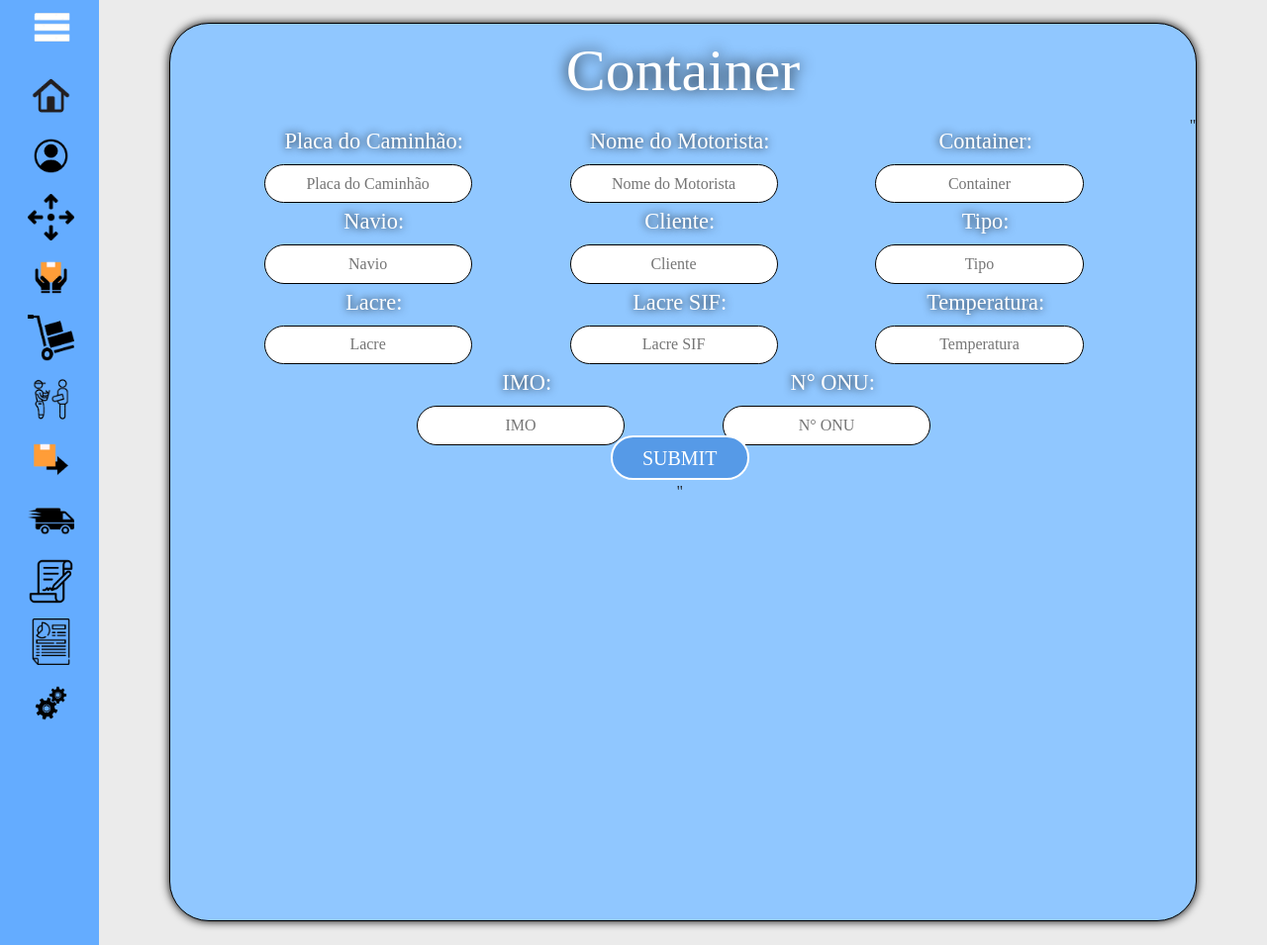
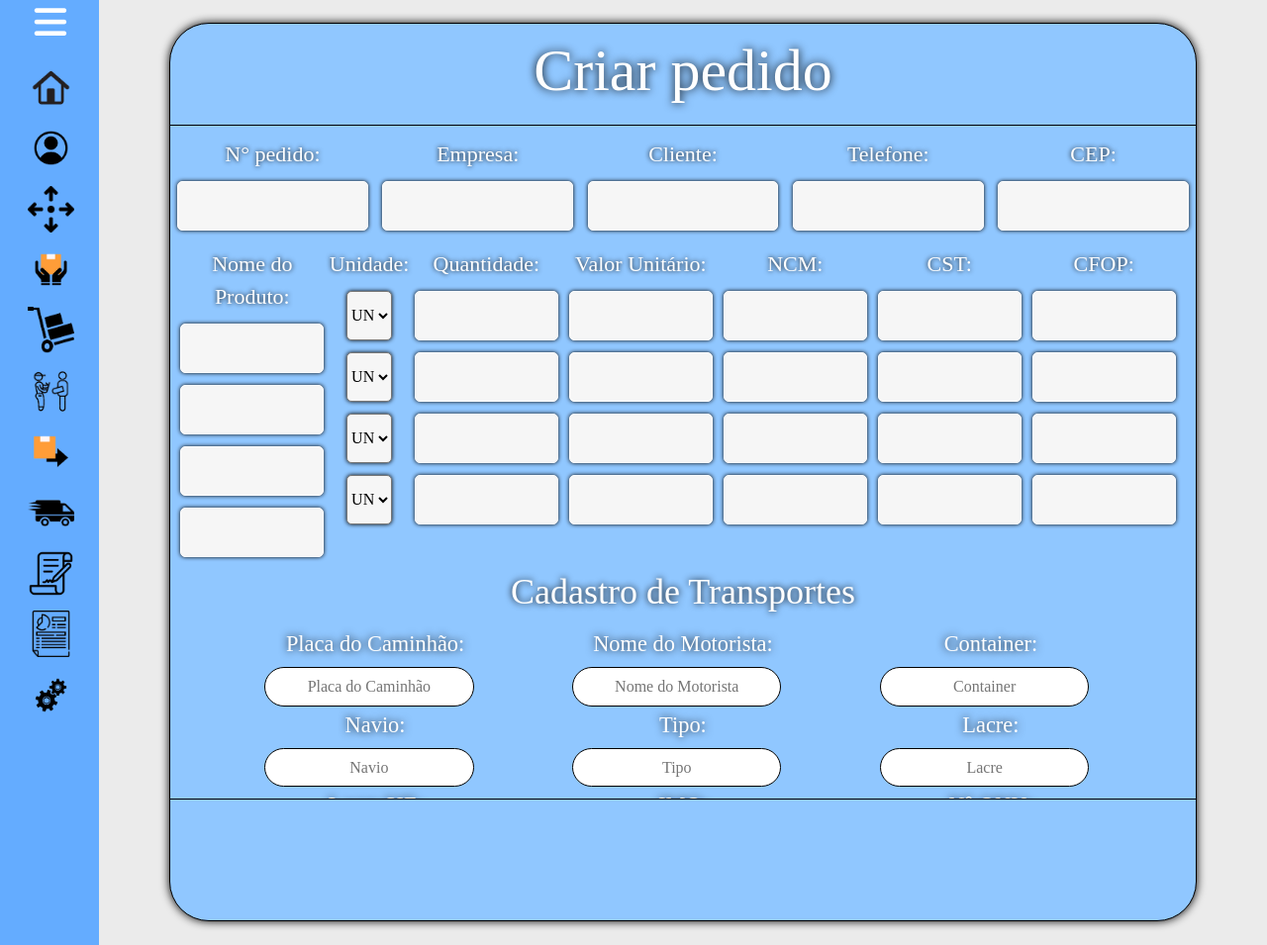
Before and after one commit to Henrique-Venzon/Projeto_Logistica, a PHP site: page /containerP.php in a window 1280 px wide. Shown: the part 83-1038 px from the top of the page at 99% size. Run offline with PHP 8.4, Linux system fonts and the light colour scheme; the visitor is signed in with stand-in values (Sample User, id 1); some libraries are stand-ins or nearby versions; some web fonts are replaced.

Commit message:
buceta pt2

```diff
--- a/containerP.php
+++ b/containerP.php
@@ -40,8 +40,115 @@ if (!isset($_SESSION['id'])) {
         <div class="DivDireita">
             <div class="table-inputs">
                 <div class="txtCont">
-                    <h1>Container</h1>
+                    <h1>Criar pedido</h1>
                     </div>
+        <div class="tabela-scroll">
+                    <form action="">
+                    <div class="colunas1">
+                    <div class="numeroPedido">
+        <label for="num">N° pedido:</label>
+        <input id="num" type="number" required>
+        </div>
+        <div class="NomeDaEmpresa">
+        <label for="empresa">Empresa:</label>
+        <input id="empresa" type="text" required>
+        </div>
+          <div class="cliente">
+        <label for="nomeCliente">Cliente:</label>
+        <input id="nomeCliente" type="text" required>
+        </div>
+        <div class="telefone">
+        <label for="telefone">Telefone:</label>
+        <input id="telefone" type="number" required>
+        </div>
+        <div class="cep">
+        <label for="cep">CEP:</label>
+        <input id="cep" type="number" required>
+        </div>
+    </div>
+
+    <div class="colunas">
+    <div class="produto">
+      <label for="produto">Nome do Produto:</label>
+      <input type="text" id="produto" name="produto" required>
+      <input type="text" id="produto" name="produto" required>
+      <input type="text" id="produto" name="produto" required>
+      <input type="text" id="produto" name="produto" required>
+    </div>
+
+    <div class="unidade">
+      <label for="unidade">Unidade:</label>
+      <select id="unidade" name="unidade" required>
+        <option value="UN">UN</option>
+        <option value="RL">RL</option>
+        <option value="FD">FD</option>
+        <option value="KG">KG</option>
+      </select>
+      <select id="unidade" name="unidade" required>
+        <option value="UN">UN</option>
+        <option value="RL">RL</option>
+        <option value="FD">FD</option>
+        <option value="KG">KG</option>
+      </select>
+      <select id="unidade" name="unidade" required>
+        <option value="UN">UN</option>
+        <option value="RL">RL</option>
+        <option value="FD">FD</option>
+        <option value="KG">KG</option>
+      </select>
+      <select id="unidade" name="unidade" required>
+        <option value="UN">UN</option>
+        <option value="RL">RL</option>
+        <option value="FD">FD</option>
+        <option value="KG">KG</option>
+      </select>
+    </div>
+
+    <div class="quantidade">
+      <label for="quantidade">Quantidade:</label>
+      <input type="number" id="quantidade" name="quantidade" min="1" >
+      <input type="number" id="quantidade" name="quantidade" min="1" >
+      <input type="number" id="quantidade" name="quantidade" min="1" >
+      <input type="number" id="quantidade" name="quantidade" min="1" >
+    </div>
+
+    <div class="valor">
+      <label for="valor">Valor Unitário:</label>
+      <input type="number" id="valor" name="valor" step="0.01" >
+      <input type="number" id="valor" name="valor" step="0.01" >
+      <input type="number" id="valor" name="valor" step="0.01" >
+      <input type="number" id="valor" name="valor" step="0.01" >
+    </div>
+
+    <div class="ncm">
+      <label for="ncm">NCM:</label>
+      <input type="text" id="ncm" name="ncm" required>
+      <input type="text" id="ncm" name="ncm" required>
+      <input type="text" id="ncm" name="ncm" required>
+      <input type="text" id="ncm" name="ncm" required>
+    </div>
+
+    <div class="cst">
+      <label for="cst">CST:</label>
+      <input type="text" id="cst" name="cst" required>
+      <input type="text" id="cst" name="cst" required>
+      <input type="text" id="cst" name="cst" required>
+      <input type="text" id="cst" name="cst" required>
+    </div>
+
+    <div class="cfop">
+      <label for="cfop">CFOP:</label>
+      <input type="text" id="cfop" name="cfop" required>
+      <input type="text" id="cfop" name="cfop" required>
+      <input type="text" id="cfop" name="cfop" required>
+      <input type="text" id="cfop" name="cfop" required>
+    </div>
+  </div>
+
+  </form>
+        <div class="transportes">
+            <h1>Cadastro de Transportes</h1>
+        </div>
                 <div class="form">
               <form  action="processamento/processarcontainer.php" method="post">
                 <div class="inputs">
@@ -61,10 +168,7 @@ if (!isset($_SESSION['id'])) {
                     <label for="">Navio:</label>
                     <input type="text" name="navio" placeholder="Navio">
                     </div>
-                    <div class="juntar">
-                    <label for="">Cliente:</label>
-                    <input type="text" name="cliente" placeholder="Cliente">
-                    </div>
+
                     <div class="juntar">
                     <label for="">Tipo:</label>
                     <input type="text" name="tipo" placeholder="Tipo">
@@ -77,10 +181,7 @@ if (!isset($_SESSION['id'])) {
                     <label for="">Lacre SIF:</label>
                     <input type="text" name="LacreSif" placeholder="Lacre SIF">
                     </div>
-                    <div class="juntar">
-                    <label for="">Temperatura:</label>
-                    <input type="text" name="Temperatura" placeholder="Temperatura">
-                    </div>
+
                     <div class="juntar">
                     <label for="">IMO:</label>
                     <input type="text" name="IMD" placeholder="IMO">
@@ -89,33 +190,37 @@ if (!isset($_SESSION['id'])) {
                     <label for="">N° ONU:</label>
                     <input type="text" name="NOnu" placeholder="N° ONU">
                     </div>
+                </div>
+                <div class="inputObs">
+                    <div>
+                    <label for="">Observação</label>
+</div>
+                    <input type="text">
+                </div>
 
                     <div class="enviar">
         <input type="submit" onclick="exibirMensagem()">
     </div>
 </form>
 
-<script>
+        </div>
+
+
+
+
+                </div>
+
+                </div>
+    </div>
+
+    </main>
+
+
+    <script>
     function exibirMensagem() {
         alert('Dados enviados com sucesso!');
     }
 </script>
-    </form>
-
-"
-
-        </div>
-
-
-                        "
-
-                </div>
-
-
-    </main>
-
-
-
     <script src="js/sidebar.js"></script>
     <script src="https://cdn.jsdelivr.net/npm/bootstrap@5.3.0-alpha3/dist/js/bootstrap.bundle.min.js"
         integrity="sha384-ENjdO4Dr2bkBIFxQpeoTz1HIcje39Wm4jDKdf19U8gI4ddQ3GYNS7NTKfAdVQSZe"
--- a/css/container.css
+++ b/css/container.css
@@ -8,7 +8,24 @@ main{
     width: 100%;
     display: flex;
 }
+.tabela-scroll {
+    margin-top: 20px;
+    max-height: 680px;
+    overflow-y: auto;
+    outline: 1px solid black;
 
+  }
+  .tabela-scroll::-webkit-scrollbar-track {
+    background-color: #fff;
+  }
+
+  .tabela-scroll::-webkit-scrollbar-thumb {
+    background-color: #045483;
+  }
+  .tabela-scroll::-webkit-scrollbar {
+    height: 1px;
+    width: 10px;
+  }
 .DivDireita{
     flex-grow: 1;
     background-color: #ebebeb;
@@ -22,13 +39,63 @@ main{
     width: 30%;
     margin-top: 1.5%;
 }
+.colunas1{
+
+    margin-top: 1.2%;
+    display: flex;
+    flex-direction: row;
+    text-align: center;
+    justify-content: space-around;
+  }
+  .colunas1 label,.colunas label {
+    display: block;
+    margin-bottom: 3px;
+    color: rgb(255, 255, 255);
+    font-size: 22px;
+    text-shadow: 0 0 5px black;
+  }
+
+  .colunas1 input,.colunas input{
+    height: 50px;
+    border: 1.5px solid #ffffff;
+    box-sizing: border-box;
+    width: 93%;
+    font-size: 18px;
+    background-color: #f6f6f6;
+    border-radius: 5px;
+    margin-bottom: 4px;
+    box-shadow: 0px 0px 4px rgb(0, 0, 0);
+    margin-top: 8px;
+  }
+  .colunas select{
+    height: 50px;
+    box-shadow: 0px 0px 4px rgb(0, 0, 0);
+    background-color: #f6f6f6;
+    border-radius: 5px;
+    box-sizing: border-box;
+    margin-bottom: 4px;
+
+    margin-top: 8px;
+
+
+  }
+  .colunas{
+    margin-left: 5px;
+    margin-right: 15px;
+    display: flex;
+    flex-direction: row;
+    text-align: center;
+    margin-top: 1.2%;
+    justify-content: space-around;
+
+  }
 
 .inputs{
     display: flex;
     flex-wrap: wrap;
     width:100%;
     justify-content: center;
-    margin-top: -1%;
+    margin-top: -1.5%;
 
 }
 .juntar input{
@@ -133,6 +200,7 @@ main{
     justify-content: center;
     margin-top: 1%;
     width: 100%;
+    margin-bottom: 1.5%;
 }
 .enviar input{
     width: 140px;
@@ -158,7 +226,7 @@ main{
 .txtCont h1{
     font-size: 60px;
     color: #ffffff;
-    text-shadow: 0px 0px 15px #000000;
+    text-shadow: 0px 0px 10px #000000;
 }
 
 .form{
@@ -169,5 +237,29 @@ main{
 form h1{
     margin-top: 3%;
     color: #ffffff;
-    text-shadow: 0px 0px 15px #000000;
+    text-shadow: 0px 0px 10px #000000;
 }
+.inputObs{
+    display: block;
+    margin-top: 2%;
+}
+.inputObs input{
+    height: 60px;
+    width: 240px;
+    text-align: center;
+}
+.inputObs label{
+    font-size: 24px;
+    color: white;
+    text-shadow: 0px 0px 5px black;
+}
+.transportes{
+    margin-top: 1%;
+    display: flex;
+    justify-content: center;
+}
+.transportes h1{
+    font-size: 36px;
+    color: #ffffff;
+    text-shadow: 0px 0px 7px #000000;
+}
--- a/css/style_produto.css
+++ b/css/style_produto.css
@@ -101,7 +101,6 @@ main{
   justify-content: space-around;
 
 }
-
 .colunas1{
 
   margin-top: 1.2%;
--- a/include/menuLateral.php
+++ b/include/menuLateral.php
@@ -1,4 +1,5 @@
 <link href="https://fonts.googleapis.com/css2?family=Platypi:ital,wght@0,300..800;1,300..800&display=swap" rel="stylesheet">
+<script src="https://kit.fontawesome.com/6934df05fc.js" crossorigin="anonymous"></script>
 
 <style>
     .menuL a {
@@ -19,26 +20,14 @@
         background-color: #64acff;
     }
 
-    .toggle-btn img {
-        height: 40px;
-        width: 40px;
-    }
+
 
     .d-flex {
         display: flex;
         margin-top: -10px;
         margin-bottom: 0px;
     }
-    .menuL img {
-        height: 35px;
-        width: 35px;
-    }
 
-
-
-    .menuImg {
-        margin-left: 8px;
-    }
 
     #sidebar {
         width: 100px;
@@ -58,6 +47,12 @@
         cursor: pointer;
         border: 0;
         padding: 0.9rem 1.3rem;
+        align-items: center;
+    }
+    .toggle-btn i {
+        margin-left:14px ;
+        font-size: 37px;
+        color: white;
     }
 
 
@@ -133,6 +128,7 @@
 
 
 
+
     @media  screen and (max-height: 768px) {
         .menuL img {
         height: 32px;
@@ -181,13 +177,14 @@
 }
 
 
+
 </style>
 
 <div class="menuL">
     <aside id="sidebar" class="sidebar-transition">
         <div class="d-flex">
             <button class="toggle-btn" type="button">
-                <img class="menuImg" src="img/menu.png" alt="">
+            <i class="fa-solid fa-bars"></i>
             </button>
             <div class="sidebar-logo">
                 <h1 class="sidebar-text" style="text-shadow: 0px 0px 4px #002753 ;color:white;">
```
